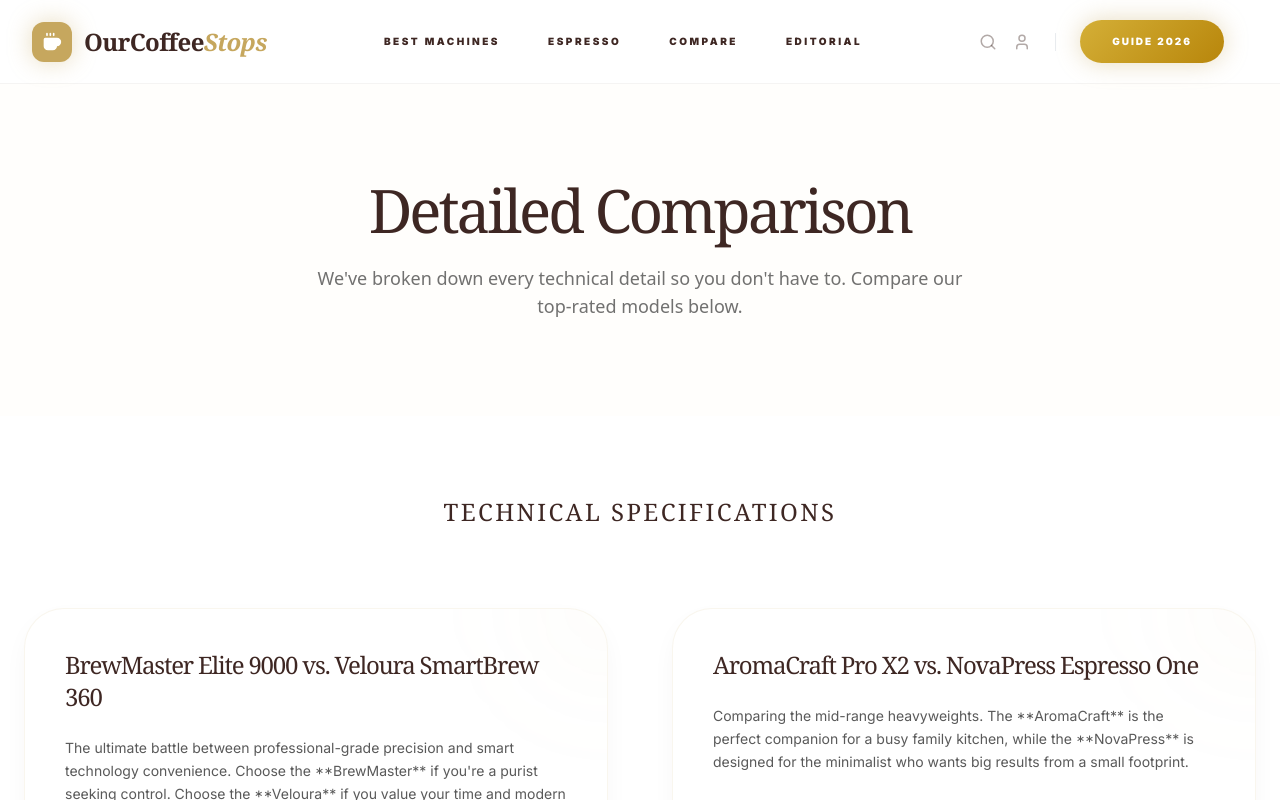
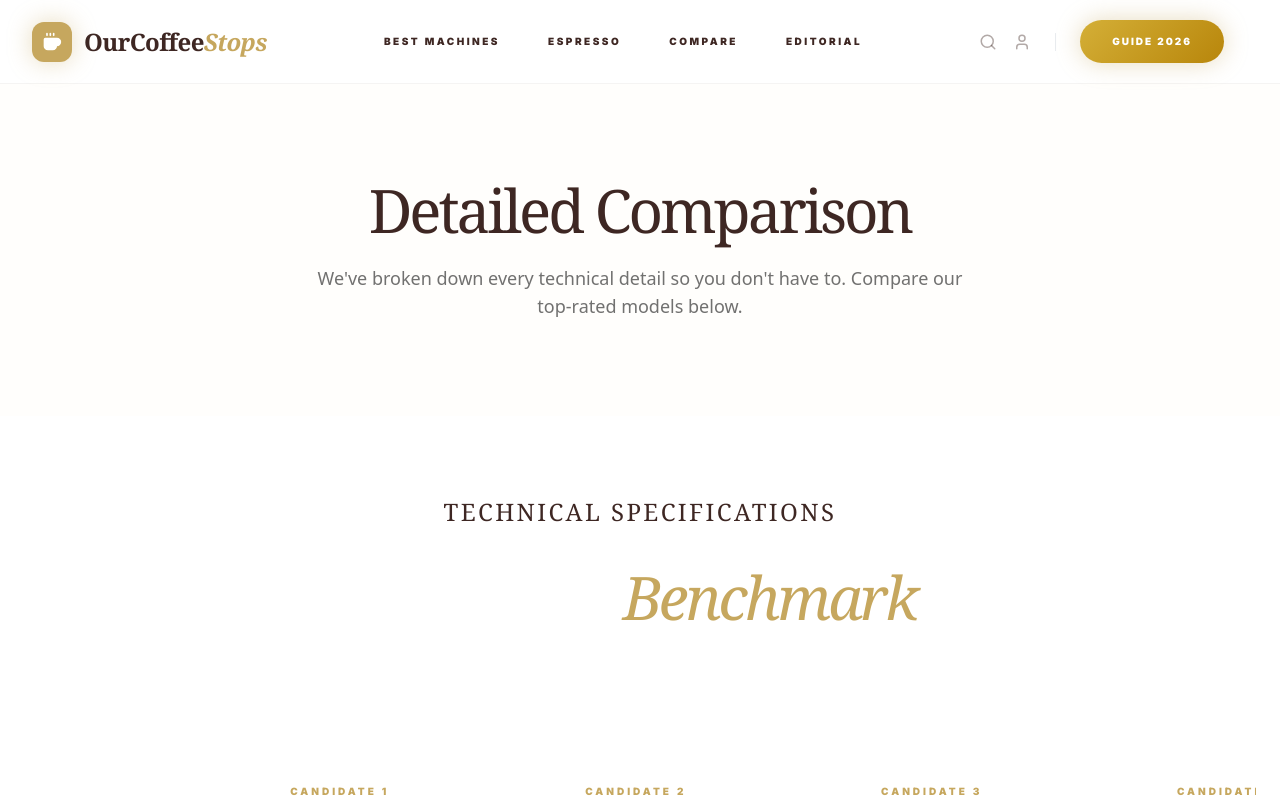
Before and after one commit to Ahmadkhan7568/myproject, a Next.js app: page /comparison in a window 1280 px wide. Shown: the top 800 px of the page. Built offline with nearby package versions, Linux system fonts and the light colour scheme; a web font is replaced by a local one.

Commit message:
Fix: ComparisonTable missing required products prop in multiple pages

```diff
--- a/app/best-coffee-machines/page.tsx
+++ b/app/best-coffee-machines/page.tsx
@@ -120,7 +120,7 @@
                         </p>
                     </div>
                     <div className="max-w-5xl mx-auto">
-                        <ComparisonTable />
+                        <ComparisonTable products={products.slice(0, 4)} />
                     </div>
                 </div>
             </section>
--- a/app/comparison/page.tsx
+++ b/app/comparison/page.tsx
@@ -31,7 +31,7 @@
                 <div className="container mx-auto px-6">
                     <div className="mb-20">
                         <h2 className="text-2xl font-serif text-coffee-brown mb-8 uppercase tracking-widest text-center">Technical Specifications</h2>
-                        <ComparisonTable />
+                        <ComparisonTable products={products.slice(0, 4)} />
                     </div>
 
                     {/* Key Head-to-Head Comparisons */}
```
